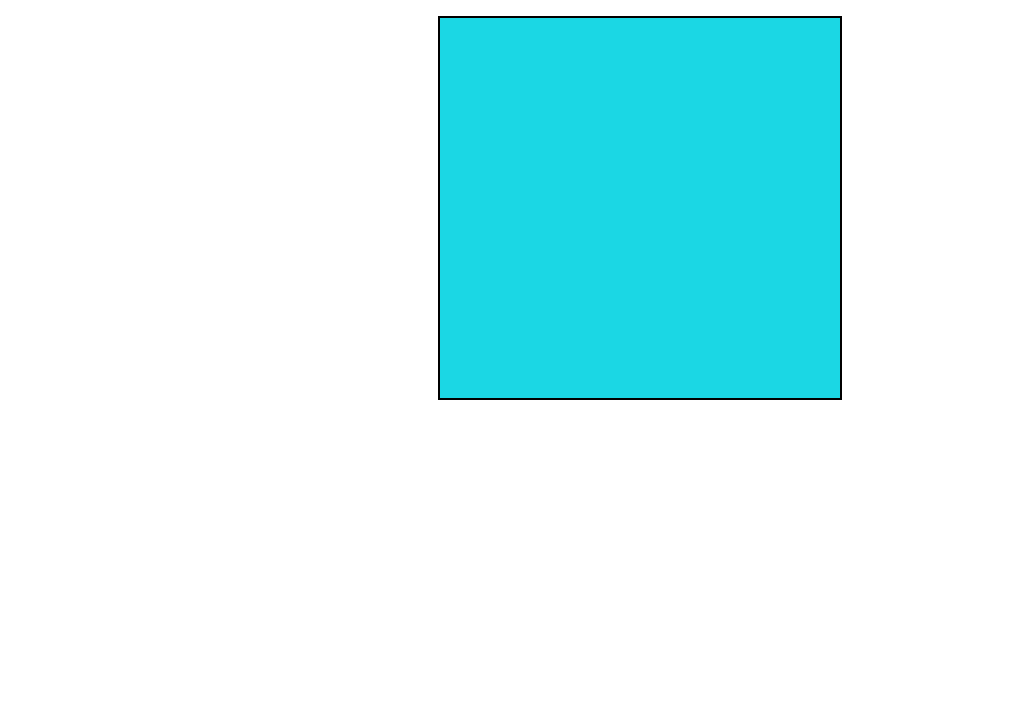
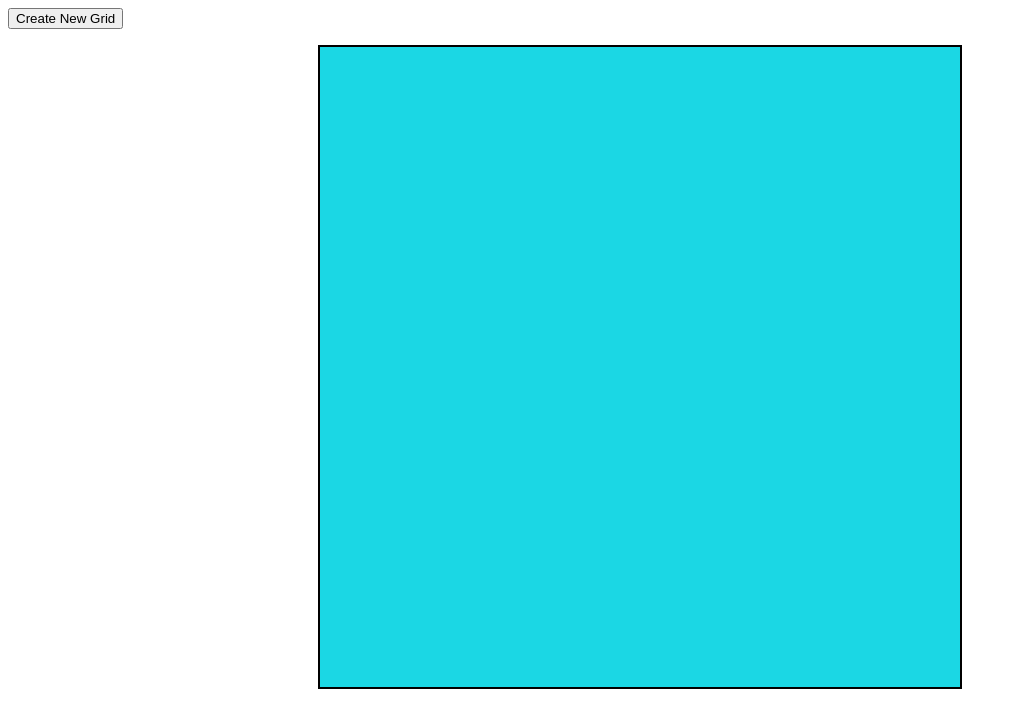
Before and after one commit to peaceissa/odin-etch-a-sketch, a plain HTML site: page index.html in a window 1280 px wide. Shown: the whole page, without its empty margins (0-1017 px from the left). Drawn offline with Linux system fonts and the light colour scheme.

Commit message:
added the prompt button

```diff
--- a/index.html
+++ b/index.html
@@ -8,6 +8,7 @@
     <title>Sketch Pad</title>
 </head>
 <body>
+    <button id="grid" type="button">Create New Grid</button>
     <div id="container"></div>
     <script src="script.js"></script>
 </body>
--- a/script.js
+++ b/script.js
@@ -1,6 +1,11 @@
 const container = document.querySelector('#container');
-const gridSize = 17.4;
-const colors = ['purple','green','orange','pink','purple','blue','red','yellow','violet','gold'];
+let gridSize = 16;
+const colors = ['purple','green','orange','pink','purple','blue','red','yellow','violet','gold','almond','maroon','peach'];
+
+function createGrid() {
+    const container = document.querySelector('#container');
+    container.innerHTML = '';
+
     for (let i = 0; i < gridSize * gridSize; i++) {
         const gridSquare = document.createElement('div');
         gridSquare.classList.add('grid-square');
@@ -14,3 +19,21 @@ const colors = ['purple','green','orange','pink','purple','blue','red','yellow',
             gridSquare.style.backgroundColor = "";
         });
     }
+}
+
+function createNewGrid() {
+            const newGridSize = prompt('Enter the number of squares per side (maximum 100):');
+
+            // Validate the input
+            if (newGridSize && !isNaN(newGridSize) && newGridSize > 0 && newGridSize <= 100) {
+                gridSize = parseInt(newGridSize);
+                createGrid();
+            } else {
+                alert('Invalid input! Please enter a number between 1 and 100.');
+            }
+        }
+
+createGrid();
+
+const btn = document.getElementById("grid");
+btn.addEventListener('click',createNewGrid);
--- a/styles.css
+++ b/styles.css
@@ -1,8 +1,9 @@
 #container{
     display: flex;
     flex-wrap: wrap;
-    width: 400px;
-    height: 380px;
+    height: 640px;
+    width: 640px;
+    /* max-width: 100%; */
     border: 2px solid black;
     background-color: rgb(27, 215, 228);
     margin-left: auto;
@@ -10,6 +11,10 @@
     margin-top: 16px;
 }
 .grid-square{
-    width: 20px;
-    height: 20px;
+    width: calc(640/16);
+    height: calc(640/16);
+    /* border: 1px solid black; */
 }
+.grid-square:hover{
+    background-color: red;
+}
```
